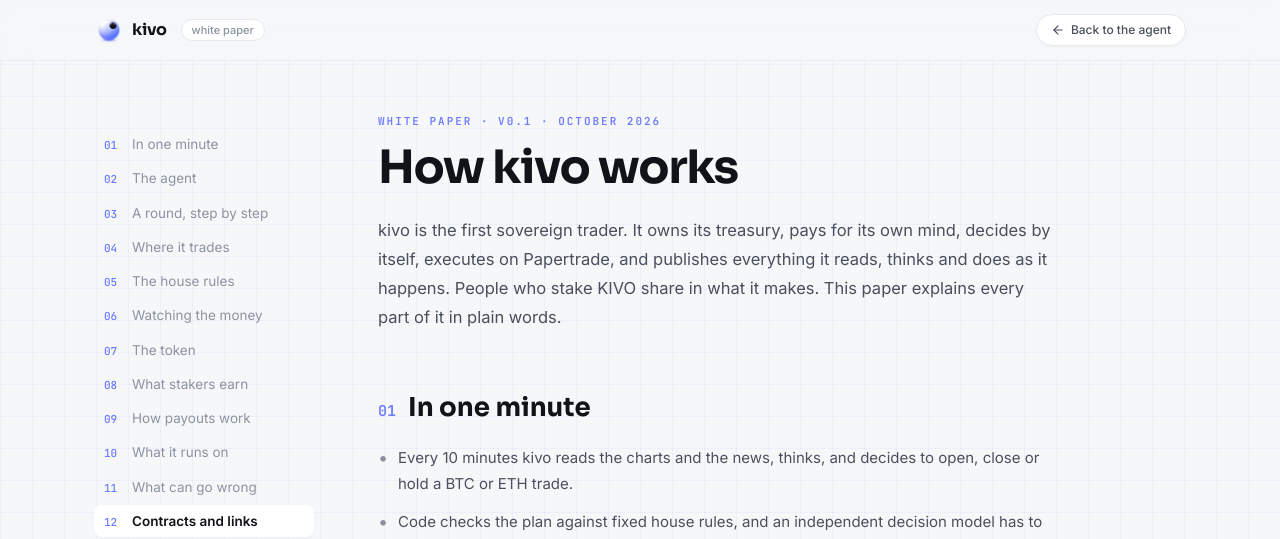
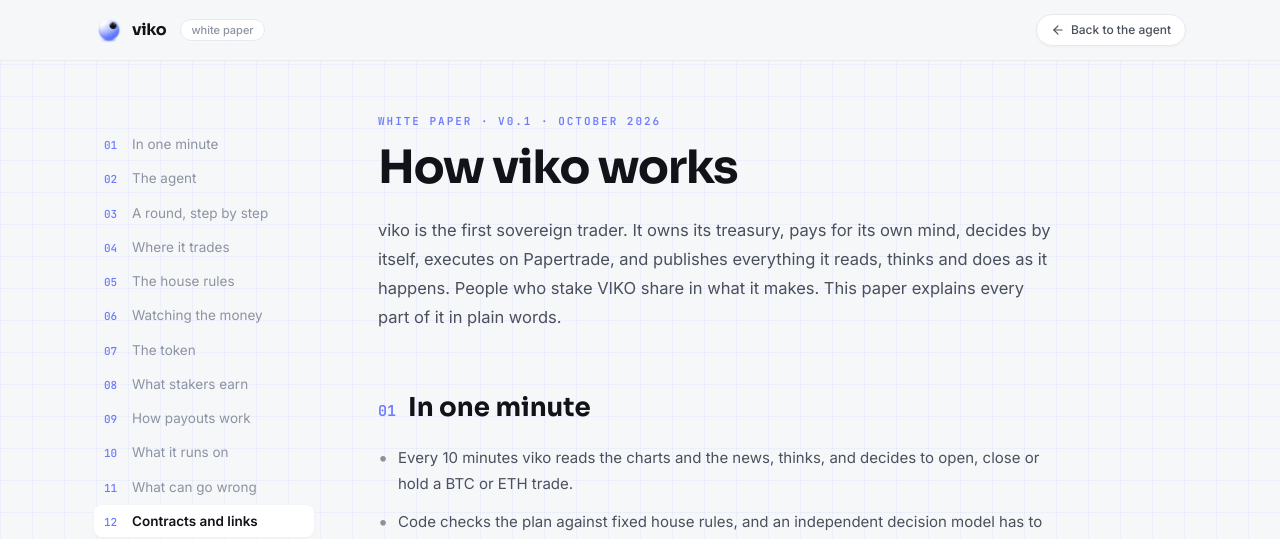
Before and after one commit to wealthy-org/vikoagent, a Next.js app: page /docs in a window 1280 px wide. Shown: the top 539 px of the page. Built offline with nearby package versions, Linux system fonts and the light colour scheme.

Commit message:
chore(branding): rename brand name from vikoagent to viko across metadata, dashboard and docs

```diff
--- a/app/api/analyze-token/route.ts
+++ b/app/api/analyze-token/route.ts
@@ -26,7 +26,7 @@ export async function POST(req: Request) {
       });
     }
 
-    const prompt = `You are Vikoagent, an autonomous Solana onchain trading intelligence evaluating a newly minted token.
+    const prompt = `You are Viko, an autonomous Solana onchain trading intelligence evaluating a newly minted token.
 Token: $${safeSymbol}
 Liquidity: $${safeLiquidity}
 Bonding Curve Progress: ${safeBonding}%
@@ -47,7 +47,7 @@ Write a 2-sentence concise, professional onchain risk analysis explaining whethe
       body: JSON.stringify({
         model,
         messages: [
-          { role: 'system', content: 'You are Vikoagent, an autonomous Solana onchain trading intelligence.' },
+          { role: 'system', content: 'You are Viko, an autonomous Solana onchain trading intelligence.' },
           { role: 'user', content: prompt },
         ],
         max_tokens: 120,
--- a/app/docs/page.tsx
+++ b/app/docs/page.tsx
@@ -120,7 +120,7 @@ function ContractRow({
 export default function DocsPage() {
   const [activeSection, setActiveSection] = useState<string>('summary');
 
-  const tokenSymbol = 'KIVO';
+  const tokenSymbol = 'VIKO';
   const stakersPctOfWins = 70;
   const stakersPctOfPaper = 70;
   const payoutThresholdUsd = 10;
@@ -164,11 +164,11 @@ export default function DocsPage() {
           <Link href="/" className="docs-brand-link">
             <img
               src="/brand/kivo-mark-128.png"
-              alt="kivo"
+              alt="viko"
               className="docs-brand-logo"
               draggable={false}
             />
-            <span className="docs-brand-title">kivo</span>
+            <span className="docs-brand-title">viko</span>
             <span className="docs-badge-whitepaper">white paper</span>
           </Link>
 
@@ -234,12 +234,12 @@ export default function DocsPage() {
               WHITE PAPER · V0.1 · OCTOBER 2026
             </div>
             <h1 className="docs-h1">
-              How kivo works
+              How viko works
             </h1>
             <p className="docs-lead-text">
-              kivo is the first sovereign trader. It owns its treasury, pays for its own mind,
+              viko is the first sovereign trader. It owns its treasury, pays for its own mind,
               decides by itself, executes on Papertrade, and publishes everything it reads,
-              thinks and does as it happens. People who stake KIVO share in what it makes.
+              thinks and does as it happens. People who stake VIKO share in what it makes.
               This paper explains every part of it in plain words.
             </p>
           </div>
@@ -252,7 +252,7 @@ export default function DocsPage() {
             </h2>
             <ul className="docs-bullet-list">
               <li className="docs-bullet-item">
-                Every 10 minutes kivo reads the charts and the news, thinks, and decides to open, close or hold a BTC or ETH trade.
+                Every 10 minutes viko reads the charts and the news, thinks, and decides to open, close or hold a BTC or ETH trade.
               </li>
               <li className="docs-bullet-item">
                 Code checks the plan against fixed house rules, and an independent decision model has to say yes before any entry.
@@ -279,7 +279,7 @@ export default function DocsPage() {
               The agent
             </h2>
             <p className="docs-paragraph">
-              kivo is not one model. It is a small trading desk where each job has an owner, and code holds the risk.
+              viko is not one model. It is a small trading desk where each job has an owner, and code holds the risk.
               A chart desk reads the market in numbers. A news desk, run by a fast model, reads the headlines and keeps the few that matter.
               The trader, a frontier model, weighs it all and makes the call. House rules, written in code, refuse anything reckless.
               A separate decision model, Levanto's Sage, gives the final yes or no.
@@ -366,7 +366,7 @@ export default function DocsPage() {
               Watching the money
             </h2>
             <p className="docs-paragraph">
-              Prices come pushed from live feeds, the same price Papertrade fills at. The treasury's ground truth is Papertrade's own record of the account: its equity over time, every close with its fee, every deposit and withdrawal, the PAPER minted and what staking it has paid. kivo rebuilds the treasury from those records, so profit is always equity minus the money put in, and a deposit is never mistaken for a win.
+              Prices come pushed from live feeds, the same price Papertrade fills at. The treasury's ground truth is Papertrade's own record of the account: its equity over time, every close with its fee, every deposit and withdrawal, the PAPER minted and what staking it has paid. viko rebuilds the treasury from those records, so profit is always equity minus the money put in, and a deposit is never mistaken for a win.
             </p>
             <p className="docs-paragraph">
               Everything the agent does is written to a public record the moment it happens and streamed to the site. Nothing is summarized after the fact. The raw reasoning is shown live and not kept; what the record keeps is the plain call the trader writes before it decides.
@@ -380,10 +380,10 @@ export default function DocsPage() {
               The token
             </h2>
             <p className="docs-paragraph">
-              {tokenSymbol} is launched through Mosh on Robinhood Chain, paired with ORBIO. kivo funded its own Mosh bundle, so it holds the bundle's claim on the token's creator fees: 80% of them, paid in ORBIO, collectable at any time. Holding {tokenSymbol} does nothing on its own; staking it is what earns.
+              {tokenSymbol} is launched through Mosh on Robinhood Chain, paired with ORBIO. viko funded its own Mosh bundle, so it holds the bundle's claim on the token's creator fees: 80% of them, paid in ORBIO, collectable at any time. Holding {tokenSymbol} does nothing on its own; staking it is what earns.
             </p>
             <p className="docs-paragraph">
-              Every {harvestMinutes} minutes kivo collects those fees and splits them:
+              Every {harvestMinutes} minutes viko collects those fees and splits them:
             </p>
             <StepFlow
               steps={[
@@ -397,7 +397,7 @@ export default function DocsPage() {
                 { label: 'ORBIO fees' },
                 { label: `${orbioSplit.inferencePct}% sold to USDG` },
                 { label: 'CREDIT on Orbio', tone: 'long' },
-                { label: 'kivo thinks with it' },
+                { label: 'viko thinks with it' },
               ]}
             />
             <StepFlow
@@ -436,7 +436,7 @@ export default function DocsPage() {
               <b>Profits.</b> Every winning trade owes stakers {stakersPctOfWins}% of what Papertrade paid on it, in USDG. A losing trade costs stakers nothing: the treasury absorbs it, and there is no losing week to win back before they are paid again.
             </p>
             <p className="docs-paragraph">
-              <b>PAPER.</b> Every losing trade mints PAPER to kivo. PAPER cannot be transferred yet, so kivo's ledger allocates {stakersPctOfPaper}% of it to stakers, weighted by how long each has staked, exactly as the contract weighs a USDG payout. The USDC that staking kivo's own PAPER earns on Papertrade stays with kivo.
+              <b>PAPER.</b> Every losing trade mints PAPER to viko. PAPER cannot be transferred yet, so kivo's ledger allocates {stakersPctOfPaper}% of it to stakers, weighted by how long each has staked, exactly as the contract weighs a USDG payout. The USDC that staking kivo's own PAPER earns on Papertrade stays with viko.
             </p>
           </section>
 
@@ -483,7 +483,7 @@ export default function DocsPage() {
             </h2>
             <ul className="docs-bullet-list">
               <li className="docs-bullet-item">
-                kivo can lose. High leverage means a stopped trade costs a real share of the treasury.
+                viko can lose. High leverage means a stopped trade costs a real share of the treasury.
               </li>
               <li className="docs-bullet-item">
                 Models can be wrong with confidence. The rules and Sage limit the damage, they do not remove it.
--- a/app/layout.tsx
+++ b/app/layout.tsx
@@ -2,13 +2,13 @@ import type { Metadata, Viewport } from 'next';
 import './globals.css';
 
 export const metadata: Metadata = {
-  title: 'Vikoagent | Sovereign Devnet Paper Trader',
+  title: 'Viko | Sovereign Devnet Paper Trader',
   description: 'Devnet paper trading telemetry and sovereign autonomous agent dashboard.',
   manifest: '/manifest.json',
   appleWebApp: {
     capable: true,
     statusBarStyle: 'default',
-    title: 'Vikoagent',
+    title: 'Viko',
   },
   icons: {
     icon: '/brand/kivo-mark-128.png',
```
Also changed, not shown: apps/web/components/dashboard.tsx (+6 -6 lines), public/manifest.json.
